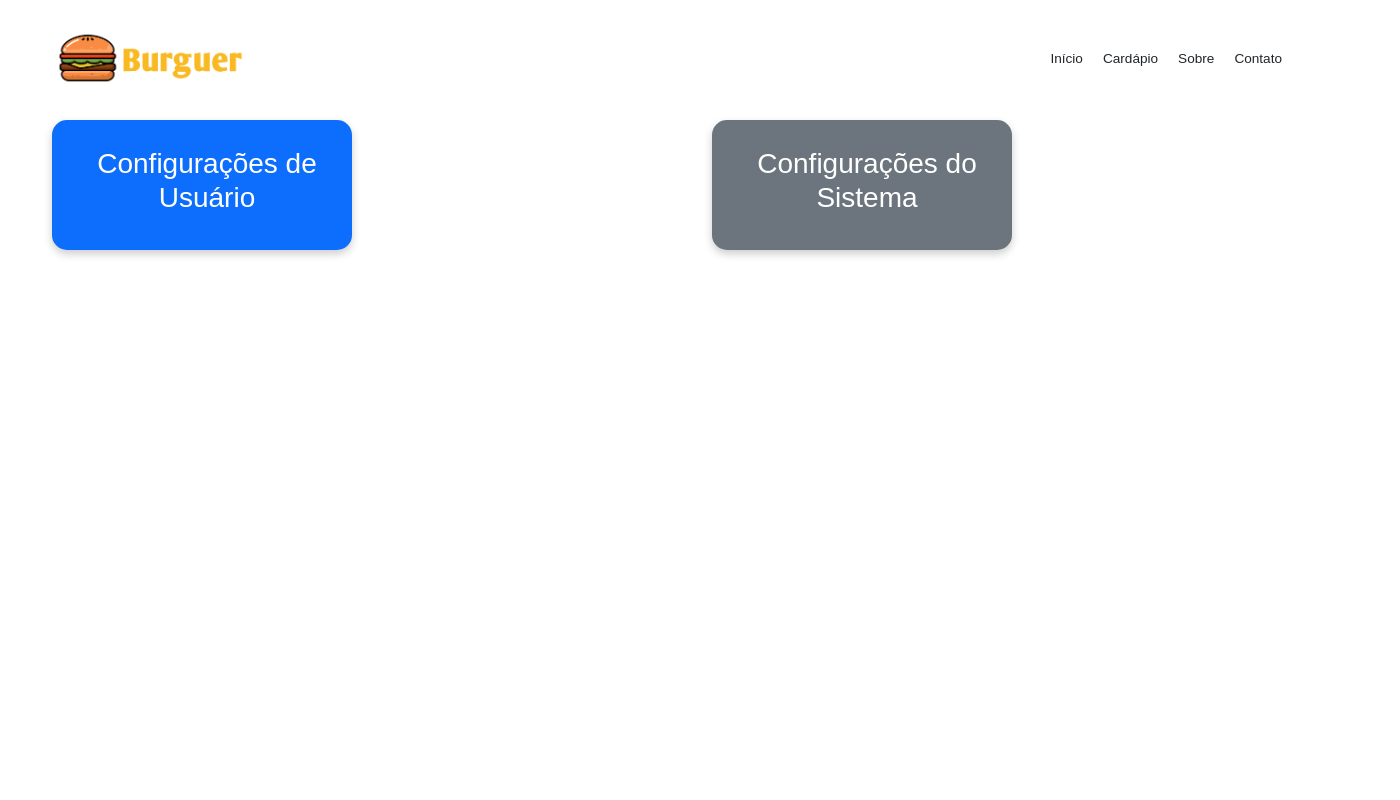
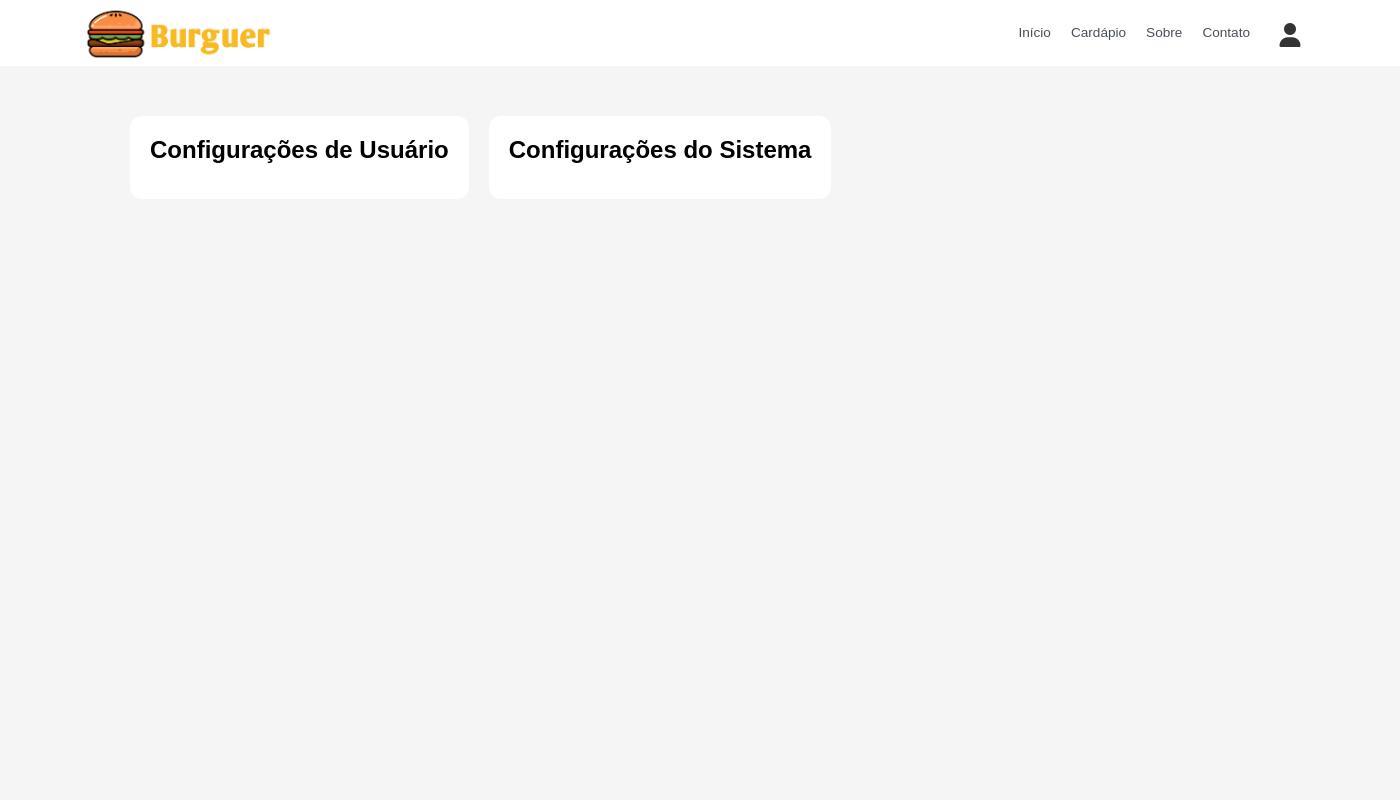
Before and after one commit to Upper-Solution/Pizza-Model, a PHP site: page /public/client/tela-config.php in a window 1400 px wide. Run offline with PHP 8.4, Linux system fonts and the light colour scheme; some libraries are stand-ins or nearby versions; some web fonts are replaced.

Commit message:
Tela de configurações

```diff
--- a/public/client/login.php
+++ b/public/client/login.php
@@ -81,7 +81,7 @@ include '../../includes/nav.php';
     <meta http-equiv="X-UA-Compatible" content="IE=edge">
     <link rel="shortcut icon" href="../imagens/favicon.ico" type="image/x-icon">
     <script src="https://kit.fontawesome.com/8b4042ccf0.js" crossorigin="anonymous"></script>
-    <link rel="stylesheet" href="../css/style.css">
+    <link rel="stylesheet" href="../css/nav.css">
     <link rel="stylesheet" href="../css/login_styles.css">
     <link href="https://fonts.googleapis.com/css?family=Hepta+Slab:400,700|Lato:400,700&display=swap" rel="stylesheet">
     <title>Login - Pizzaria</title>
--- a/public/client/tela-config.php
+++ b/public/client/tela-config.php
@@ -45,42 +45,30 @@ $pdo = null;
 <head>
     <meta charset="UTF-8">
     <meta name="viewport" content="width=device-width, initial-scale=1.0">
+    <script src="https://kit.fontawesome.com/8b4042ccf0.js" crossorigin="anonymous"></script>
     <title>Configurações</title>
     <link rel="stylesheet" href="../css/config.css">
     <link rel="stylesheet" href="../css/nav.css">
-    <link href="https://cdn.jsdelivr.net/npm/bootstrap@5.3.0/dist/css/bootstrap.min.css" rel="stylesheet">
 </head>
 
 <body>
-    <div class="container mt-4"> <!-- Ajuste a margem superior -->
-        <!--Nav-->
+    <div class="container">
+
         <header class="header">
             <?php include '../../includes/nav.php'; ?>
         </header>
+        <section class="area-flex">
 
-    <div class="conteudo">
-        <div class="row justify-content-center"> <!-- Mudar de 'justify-content-center' para 'justify-content-start' -->
-            <!-- Bloco de Usuário -->
-            <div class="col-md-6 mb-4 text-center">
-                <a href="config-user.php" class="link-block">
-                    <div class="block bg-primary text-white">
-                        <h3>Configurações de Usuário</h3>
-                    </div>
-                </a>
-            </div>
 
-            <!-- Bloco de Configurações -->
-            <div class="col-md-6 mb-4 text-center">
-                <a href="configurations.php" class="link-block">
-                    <div class="block bg-secondary text-white">
-                        <h3>Configurações do Sistema</h3>
-                    </div>
-                </a>
-            </div>
+        <div class="block user-settings">
+            <a>Configurações de Usuário</a>
+            <!-- Conteúdo das configurações de usuário -->
         </div>
+        <div class="block system-settings">
+            <a>Configurações do Sistema</a>
+            <!-- Conteúdo das configurações do sistema -->
+        </div>
+        </section>
     </div>
-
-    <script src="https://cdn.jsdelivr.net/npm/bootstrap@5.3.0/dist/js/bootstrap.bundle.min.js"></script>
 </body>
-
 </html>
--- a/public/css/config.css
+++ b/public/css/config.css
@@ -1,88 +1,73 @@
+/* Reset básico */
 * {
-    box-sizing: border-box;
     margin: 0;
     padding: 0;
-    font-family: "Montserrat", sans-serif
+    box-sizing: border-box;
 }
 
+/* Estilos gerais do corpo */
 body {
-    background: #be1a1a;
-    font-size: 15px;
-    display: flex;
-    flex-direction: column;
-    margin: 0;
-    min-height: 100vh
+    font-family: 'Arial', sans-serif;
+    background: #f5f5f5;
+    color: #495057;
 }
 
- .header {
-     margin-bottom: 10px;
-     /* Diminuir a margem inferior para mover tudo mais para cima */
- }
-
- .link-block {
-     text-decoration: none;
-     color: inherit;
- }
-
- .block {
-     width: 100%;
-     max-width: 300px;
-     height: 130px;
-     display: flex;
-     align-items: center;
-     justify-content: center;
-     margin-top: 10px;
-     /* Ajusta a margem superior para posicionar mais acima */
-     margin-bottom: 10px;
-     /* Ajusta a margem inferior para evitar muito espaço */
-     margin-left: 0;
-     /* Remove a margem esquerda para alinhar os blocos mais à esquerda */
-     border-radius: 15px;
-     padding-left: 10px;
-     /* Adiciona padding à esquerda para o conteúdo interno */
-     box-shadow: 0 4px 8px rgba(0, 0, 0, 0.2);
-     transition: transform 0.3s ease, background-color 0.3s ease;
- }
-
- .block:hover {
-     background-color: #e9ecef;
-     transform: scale(1.05);
- }
-
- .bg-primary {
-     background-color: #007bff !important;
- }
-
- .bg-secondary {
-     background-color: #6c757d !important;
- }
-
- .text-white {
-     color: #fff !important;
- }
-
- /************
- config-system*/
-
- .container {
-    max-width: 900px;
-    margin-top: 30px;
-}
+/* Estilos do cabeçalho */
 .header {
     margin-bottom: 20px;
 }
-.btn-voltar {
-    margin-bottom: 20px;
+
+/* Área flexível */
+.area-flex {
+    padding: 30px;
+    max-width: 1200px;
+    margin: 0 auto;
+    display: flex;
+    flex-wrap: wrap;
+    gap: 20px;
 }
-.form-section {
+
+/* Blocos de configurações */
+.block {
+    background: #fff;
+    border-radius: 12px;
     padding: 20px;
-    border-radius: 15px;
-    box-shadow: 0 4px 8px rgba(0, 0, 0, 0.1);
-    background-color: #f8f9fa;
+    transition: transform 0.3s ease, box-shadow 0.3s ease;
 }
-.form-section h5 {
+
+.block:hover {
+    transform: translateY(-5px);
+    border: solid 1px #e0a225;
+    box-shadow: 0 6px 12px gray;
+}
+
+.block a {
+    font-size: 1.5rem;
+    font-weight: 600;
+    color: #000000;
+    text-decoration: none;
+    display: block;
     margin-bottom: 15px;
+    transition: color 0.3s ease;
 }
-.form-section .btn-salvar {
-    margin-top: 20px;
+
+.block a:hover {
+    color: #000000;
 }
+
+/* Estilos para telas menores */
+@media (max-width: 768px) {
+    .block {
+        flex: 1 1 100%;
+    }
+}
+
+@media (max-width: 576px) {
+    .container {
+        padding: 10px;
+    }
+
+    .block {
+        padding: 15px;
+    }
+}
--- a/public/css/nav.css
+++ b/public/css/nav.css
@@ -1,8 +1,10 @@
 .menu-area {
+    padding-left: 80px;
+    padding-right: 80px;
     display: flex;
     justify-content: space-between;
     align-items: center;
-    width: 1300px;
+    width: 100%;
     background: #fff
 }
 
```
Also changed, not shown: other parts of public/css/nav.css (+211 -0 lines), public/imagens/baconburger.png (deleted), public/imagens/cheddarmelt.png (deleted), public/imagens/cheeseburger.png (deleted), public/imagens/chickenburger.png (deleted), public/imagens/veggieburger.png (deleted), public/imagens/xburguer.png (deleted).
